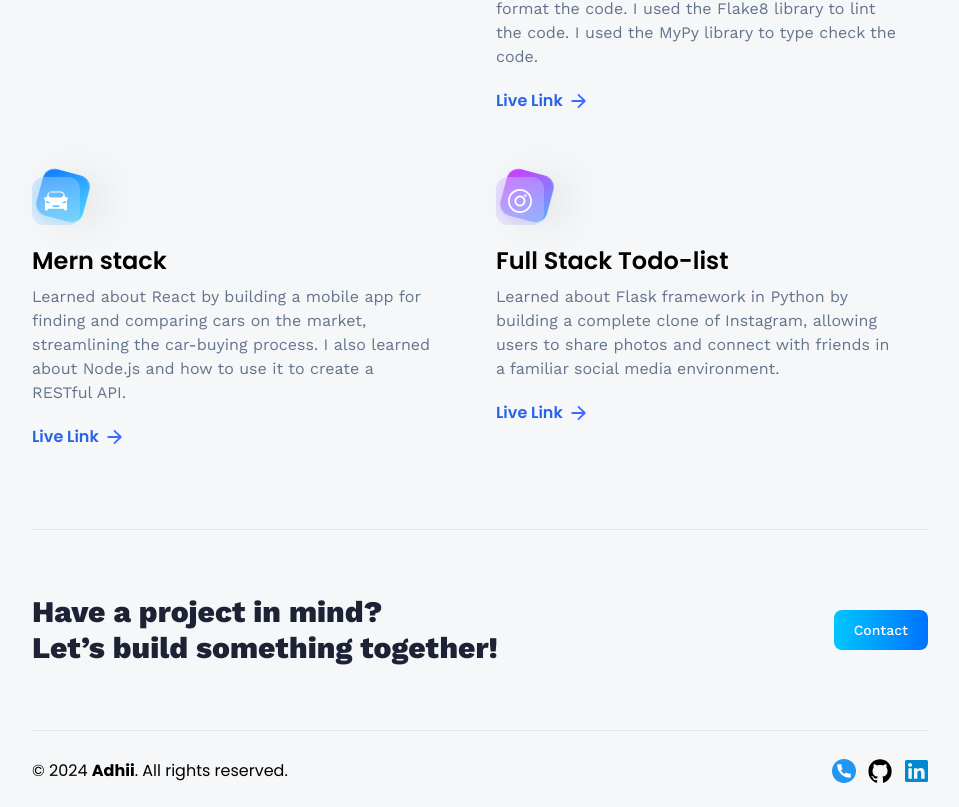
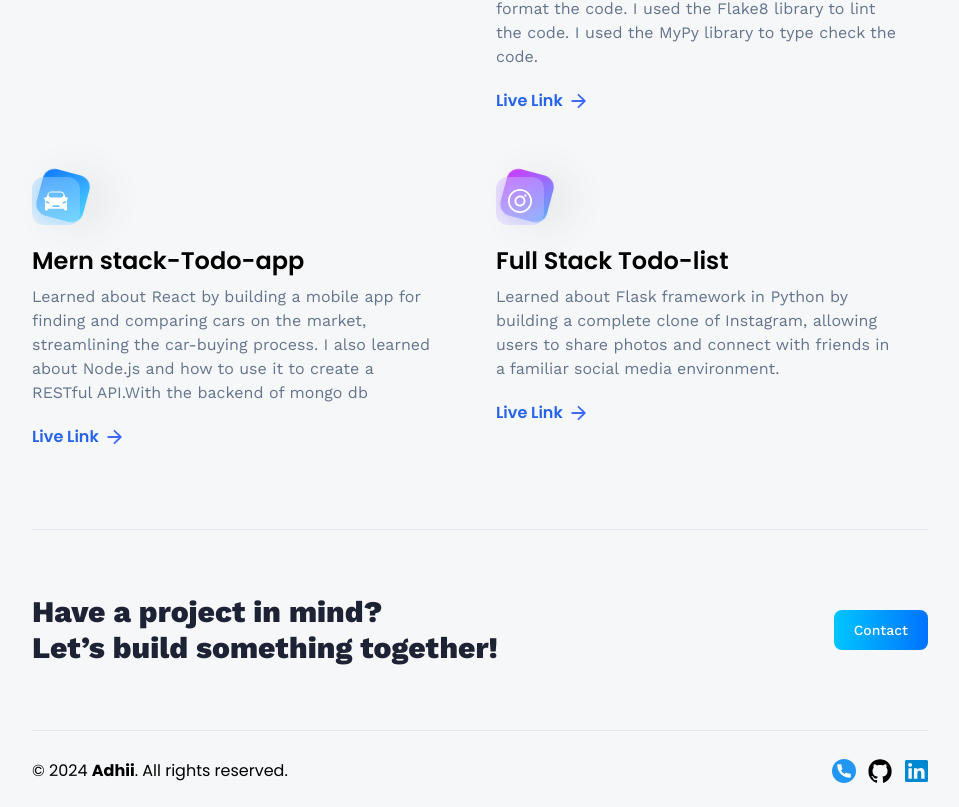
Before and after one commit to Adithyenkandasamy/3D-portfolio, a React (Vite) app: page /projects in a window 1280 px wide. Shown: the part 757-1564 px from the top of the page, without its empty margins (160-1119 px from the left). Built offline with nearby package versions, Linux system fonts and the light colour scheme; no server answers.

Commit message:
some changes

```diff
--- a/src/constants/index.js
+++ b/src/constants/index.js
@@ -192,8 +192,8 @@ export const projects = [
     {
         iconUrl: car,
         theme: 'btn-back-blue',
-        name: 'Mern stack',
-        description: 'Learned about React by building a mobile app for finding and comparing cars on the market, streamlining the car-buying process. I also learned about Node.js and how to use it to create a RESTful API.',
+        name: 'Mern stack-Todo-app',
+        description: 'Learned about React by building a mobile app for finding and comparing cars on the market, streamlining the car-buying process. I also learned about Node.js and how to use it to create a RESTful API.With the backend of mongo db',
         link: 'https://github.com/Adithyenkandasamy/Todo_app-react',
     },
     {
```
